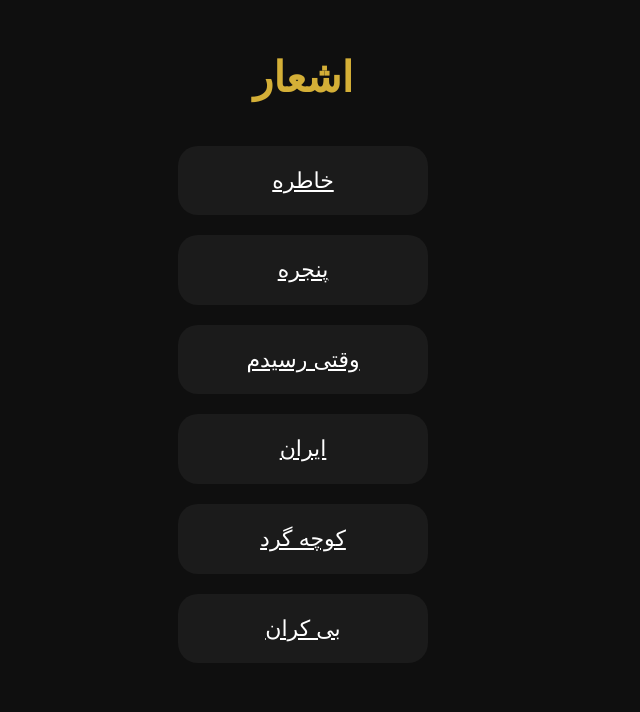
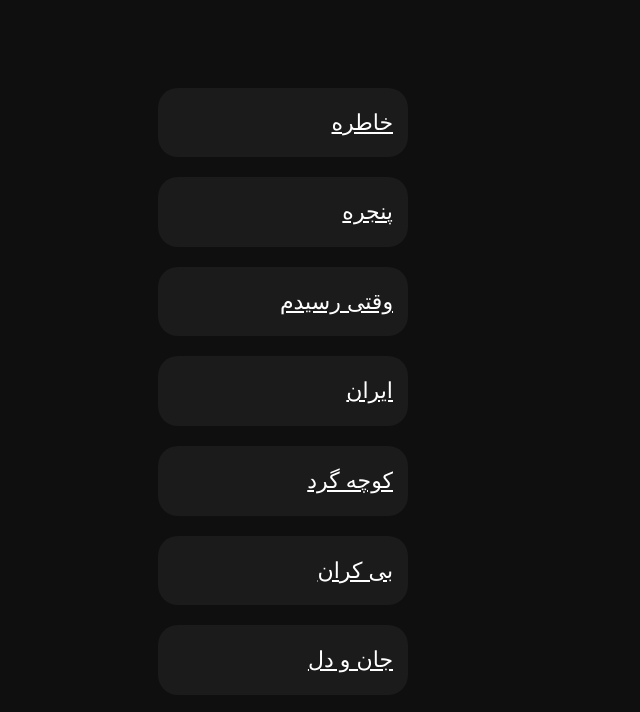
Before and after one commit to mahtaghahreman/Mahta_ghahreman, a Next.js app: page /lyrics in a window 1280 px wide. Shown: the top 712 px of the page, without its empty margins (481-1121 px from the left). Built offline with nearby package versions, Linux system fonts and the light colour scheme.

Commit message:
Update page.tsx

```diff
--- a/app/lyrics/page.tsx
+++ b/app/lyrics/page.tsx
@@ -1,14 +1,10 @@
-
 import Link from "next/link";
 
 export default function LyricsPage() {
-  return (
-    <main className="lyrics-page">
+return ( <main> <h1>اشعار</h1>
 
-      <h1>اشعار</h1>
 
   <div className="lyrics-list">
-
     <Link href="/lyrics/khatereh">
       خاطره
     </Link>
@@ -33,8 +29,12 @@ export default function LyricsPage() {
       بی کران
     </Link>
 
+    <Link href="/lyrics/jan-o-del">
+      جان و دل
+    </Link>
   </div>
+</main>
 
-    </main>
+
 );
 }
```
Lines whose indentation alone changed are shown as unchanged.
